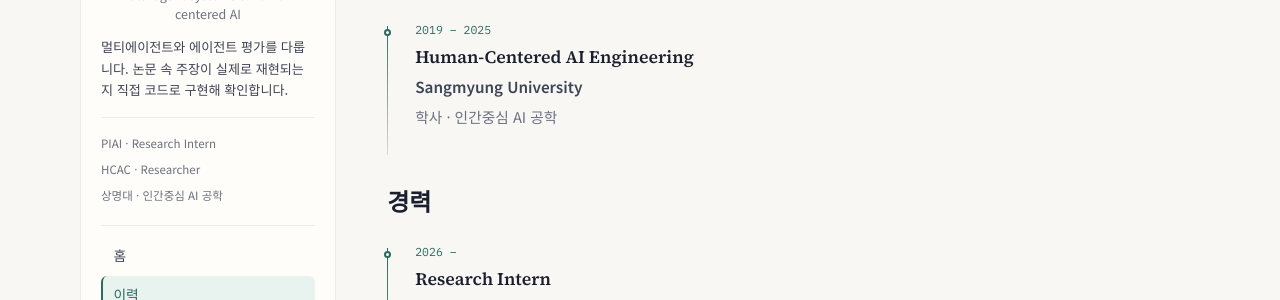
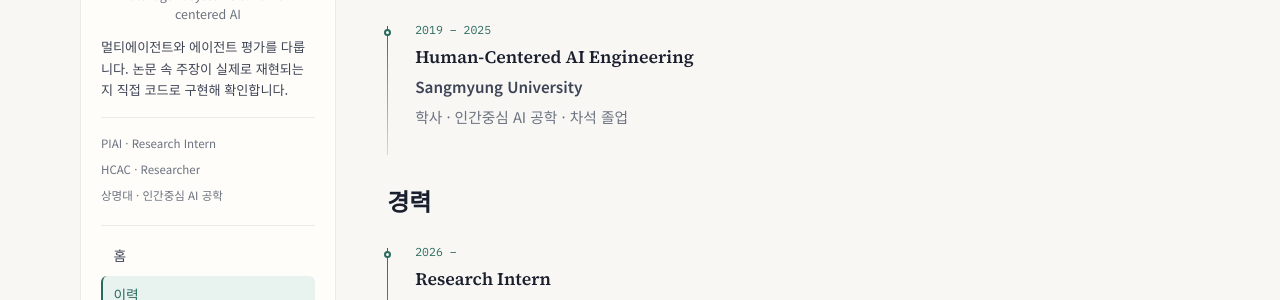
Before and after one commit to sukoji/sukoji.github.io, a Jekyll site: the page built from cv.md, in a window 1280 px wide and 900 px high. Shown: the part 331-631 px from the top of the window. Built offline with Jekyll 4.4.1, drawn with Linux system fonts in a browser that asks for light colours.

Commit message:
chore: add 차석 졸업 to CV education entry
Co-Authored-By: Claude Opus 5 <noreply@anthropic.com>

```diff
--- a/_data/experience.yml
+++ b/_data/experience.yml
@@ -2,7 +2,7 @@ education:
   - period: "2019 – 2025"
     org: Sangmyung University
     role: Human-Centered AI Engineering
-    detail: 학사 · 인간중심 AI 공학
+    detail: 학사 · 인간중심 AI 공학 · 차석 졸업
 
 experience:
   - period: "2026 –"
```
